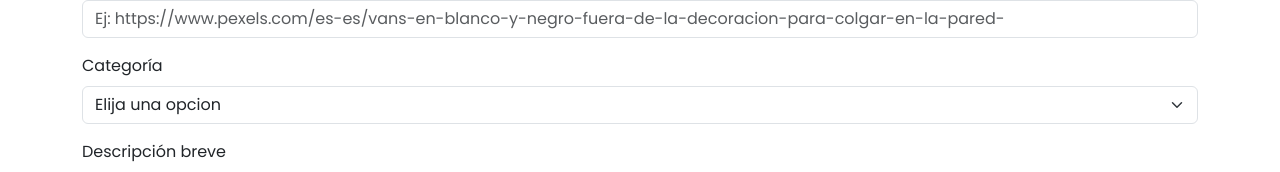
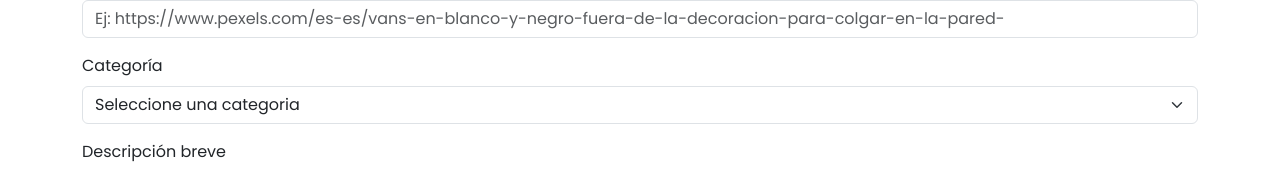
Before and after one commit to julianDev94/rollingCoffee, a React (Vite) app: page /administrador/crear in a window 1280 px wide. Shown: the part 462-634 px from the top of the page. Built offline with nearby package versions, Linux system fonts and the light colour scheme; no server answers.

Commit message:
modifico los minlength y maxlength en los campos de descripcion breve y amplia

```diff
--- a/src/components/pages/productos/FormularioProducto.jsx
+++ b/src/components/pages/productos/FormularioProducto.jsx
@@ -86,13 +86,13 @@ const FormularioProducto = () => {
           <Form.Group className="mb-3" controlId="formBasicPassword">
             <Form.Label>Categoría</Form.Label>
             <Form.Select
-              aria-label="Default select example"
               {...register("categoria",{
                 required: "Por favor elija alguna opcion"
               })}
             >
-              <option>Elija una opcion  </option>
+              <option value="">Seleccione una categoria</option>
               <option value="Infusiones">Infusiones</option>
+              <option value="Batidos">Infusiones</option>
             </Form.Select>
             <Form.Text className="text-danger">
               {errors.categoria?.message}
@@ -110,7 +110,7 @@ const FormularioProducto = () => {
                   message: "Ingrese una descripcion mayor a 5 caracteres",
                 },
                 maxLength: {
-                  value: 100,
+                  value: 50,
                   message: "Ingrese una descripción menor a 100 caracteres",
                 },
               })}
```
